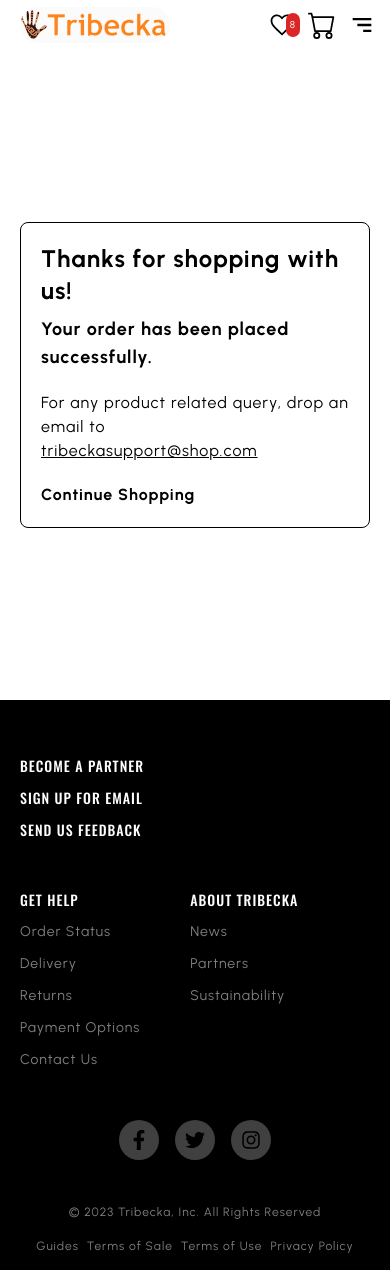
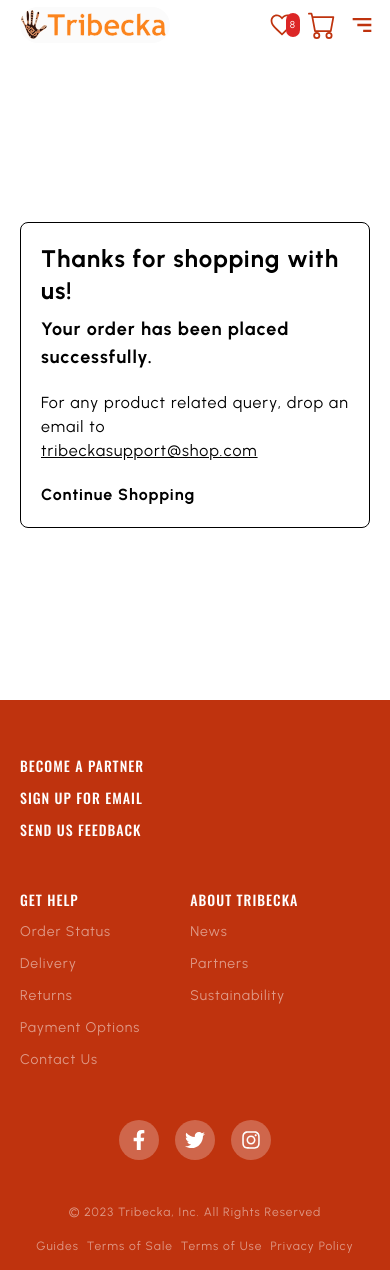
Before and after one commit to theyardmic/Tribeca-rebase, a Next.js app in the folder Frontend/: page /success in a window 390 px wide. Built offline with nearby package versions, Linux system fonts and the light colour scheme; no server answers.

Commit message:
Branding

```diff
--- a/Frontend/components/Footer.jsx
+++ b/Frontend/components/Footer.jsx
@@ -6,7 +6,7 @@ import Link from "next/link";
 
 const Footer = () => {
   return (
-    <footer className="bg-black bottom-0 min-w-full  text-white pt-14 pb-3">
+    <footer className="bg-[#BF330E] bottom-0 min-w-full  text-white pt-14 pb-3">
       <Wrapper className="flex justify-between flex-col md:flex-row gap-[50px] md:gap-0">
         {/* LEFT START */}
         <div className="flex gap-[50px] md:gap-[75px] lg:gap-[100px] flex-col md:flex-row">
@@ -75,17 +75,17 @@ const Footer = () => {
         {/* RIGHT START */}
         <div className="flex gap-4 justify-center md:justify-start">
           <Link href="https://www.facebook.com/" passHref>
-            <div className="w-10 h-10 rounded-full bg-white/[0.25] flex items-center justify-center text-black hover:bg-white/[0.5] cursor-pointer">
+            <div className="w-10 h-10 rounded-full bg-white/[0.25] flex items-center justify-center text-white hover:bg-white/[0.5] cursor-pointer">
               <FaFacebookF size={20} />
             </div>
           </Link>
           <Link href="https://twitter.com/" passHref>
-            <div className="w-10 h-10 rounded-full bg-white/[0.25] flex items-center justify-center text-black hover:bg-white/[0.5] cursor-pointer">
+            <div className="w-10 h-10 rounded-full bg-white/[0.25] flex items-center justify-center text-white hover:bg-white/[0.5] cursor-pointer">
               <FaTwitter size={20} />
             </div>
           </Link>
           <Link href="https://www.instagram.com/" passHref>
-            <div className="w-10 h-10 rounded-full bg-white/[0.25] flex items-center justify-center text-black hover:bg-white/[0.5] cursor-pointer">
+            <div className="w-10 h-10 rounded-full bg-white/[0.25] flex items-center justify-center text-white hover:bg-white/[0.5] cursor-pointer">
               <FaInstagram size={20} />
             </div>
           </Link>
--- a/Frontend/components/Header.jsx
+++ b/Frontend/components/Header.jsx
@@ -84,8 +84,8 @@ const Nav_Header = () => {
 
           {/*Wishlist Icon Start */}
           <div className="w-8 md:w-12 h-8 md:h-12 rounded-full flex justify-center items-center over:bg-black/[0.05] cursor-pointer relative">
-            <IoMdHeartEmpty className="text-[15px] w-8 h-7 md:text-[20px]" />
-            <div className="md:h-[18px] min-w-[14px] md:min-w-[18px] rounded-full bg-red-600 absolute top-1 left-5 md:left-7 text-white text-[10px] md:text-[12px] flex justify-center items-center px-[2px] md:px-[5px]">
+            <IoMdHeartEmpty className="text-[15px] text-[#BF330E] w-8 h-7 md:text-[20px]" />
+            <div className="md:h-[18px] min-w-[14px] md:min-w-[18px] rounded-full bg-red-600 absolute top-1 left-5 md:left-7 text-[white] text-[10px] md:text-[12px] flex justify-center items-center px-[2px] md:px-[5px]">
               8
             </div>
           </div>
@@ -95,7 +95,7 @@ const Nav_Header = () => {
           {/* Icon start */}
           <Link href="/cart">
             <div className="w-8 md:w-12 h-8 md:h-12 rounded-full flex justify-center items-center hover:bg-black/[0.05] cursor-pointer relative">
-              <BsCart className="text-[15px] w-8 h-7 md:text-[20px]" />
+              <BsCart className="text-[15px] w-8 h-7 text-[#BF330E] md:text-[20px]" />
               {cartItems.length > 0 && (
                 <div className="h-[14px] md:h-[18px] min-w-[14px] md:min-w-[18px] rounded-full bg-red-600 absolute top-1 left-5 md:left-7 text-white text-[10px] md:text-[12px] flex justify-center items-center px-[2px] md:px-[5px]">
                   {cartItems.length}
@@ -109,12 +109,12 @@ const Nav_Header = () => {
           <div className="w-8 md:w-12 h-8 md:h-12 rounded-full flex justify-center items-center over:bg-black/[0.05] cursor-pointer -mr-2 relative">
             {mobileMenu ? (
               <VscChromeClose
-                className="text-[16px] w-8 h-7"
+                className="text-[16px] w-8 h-7 text-[#BF330E]"
                 onClick={() => setMobileMenu(false)}
               />
             ) : (
               <BiMenuAltRight
-                className="text-[20px] w-8 h-7"
+                className="text-[20px] w-8 h-7 text-[#BF330E]"
                 onClick={() => setMobileMenu(true)}
               />
             )}
--- a/Frontend/components/ProductCard.jsx
+++ b/Frontend/components/ProductCard.jsx
@@ -44,7 +44,7 @@ const ProductCard = ({ data }) => {
       <div className="p-4 text-black">
         <h2 className="text-lg font-extra-bold">{name}</h2>
         <div className="flex items-center text-black">
-          <p className="mr-2 text-lg font-bold">{`$${price}`}</p>
+          <p className="mr-2 text-lg text-green-600 font-bold">{`$${price}`}</p>
           {original_price && (
             <>
               <p className="text-base font-medium line-through">{`$${original_price}`}</p>
--- a/Frontend/pages/cart.js
+++ b/Frontend/pages/cart.js
@@ -88,7 +88,7 @@ const Cart = () => {
 
                                 {/* BUTTON START */}
                                 <button
-                                    className="w-full py-4 rounded-full bg-black text-white text-lg font-medium transition-transform active:scale-95 mb-3 hover:opacity-75 flex items-center gap-2 justify-center"
+                                    className="w-full py-4 rounded-full bg-[#BF330E] text-white text-lg font-medium transition-transform active:scale-95 mb-3 hover:opacity-75 flex items-center gap-2 justify-center"
                                     onClick={handlePayment}
                                 >
                                     Checkout
@@ -121,7 +121,7 @@ const Cart = () => {
                         </span>
                         <Link
                             href="/"
-                            className="py-4 px-8 rounded-full bg-black text-white text-lg font-medium transition-transform active:scale-95 mb-3 hover:opacity-75 mt-8"
+                            className="py-4 px-8 rounded-full bg-[#BF330E] text-white text-lg font-medium transition-transform active:scale-95 mb-3 hover:opacity-75 mt-8"
                         >
                             Continue Shopping
                         </Link>
--- a/Frontend/pages/product/[slug].js
+++ b/Frontend/pages/product/[slug].js
@@ -122,7 +122,7 @@ const ProductDetails = ({ product, products }) => {
 
             {/**Add to Cart Start */}
             <button
-              className="w-full py-4 rounded-full bg-black text-white text-lg font-medium transition-transform active:scale-95 mb-3 hover:opacity-75"
+              className="w-full py-4 rounded-full bg-[#BF330E] text-white text-lg font-medium transition-transform active:scale-95 mb-3 hover:opacity-75"
               onClick={() => {
                 dispatch(
                   addToCart({
@@ -138,7 +138,7 @@ const ProductDetails = ({ product, products }) => {
             {/**Add to Cart End */}
 
             {/**WishList */}
-            <button className="w-full py-4 rounded-full border border-black  bg-black text-white text-lg font-medium flex  items-center justify-center gap-2 hover:opacity-75 transition-transform active:scale-95 mb-10">
+            <button className="w-full py-4 rounded-full border  bg-[#BF330E] text-white text-lg font-medium flex  items-center justify-center gap-2 hover:opacity-75 transition-transform active:scale-95 mb-10">
               Add to Wishlist
               <IoMdHeartEmpty size={20} />
             </button>
```
Also changed, not shown: Frontend/components/HeroCarousel.jsx (+7 -7 lines).
